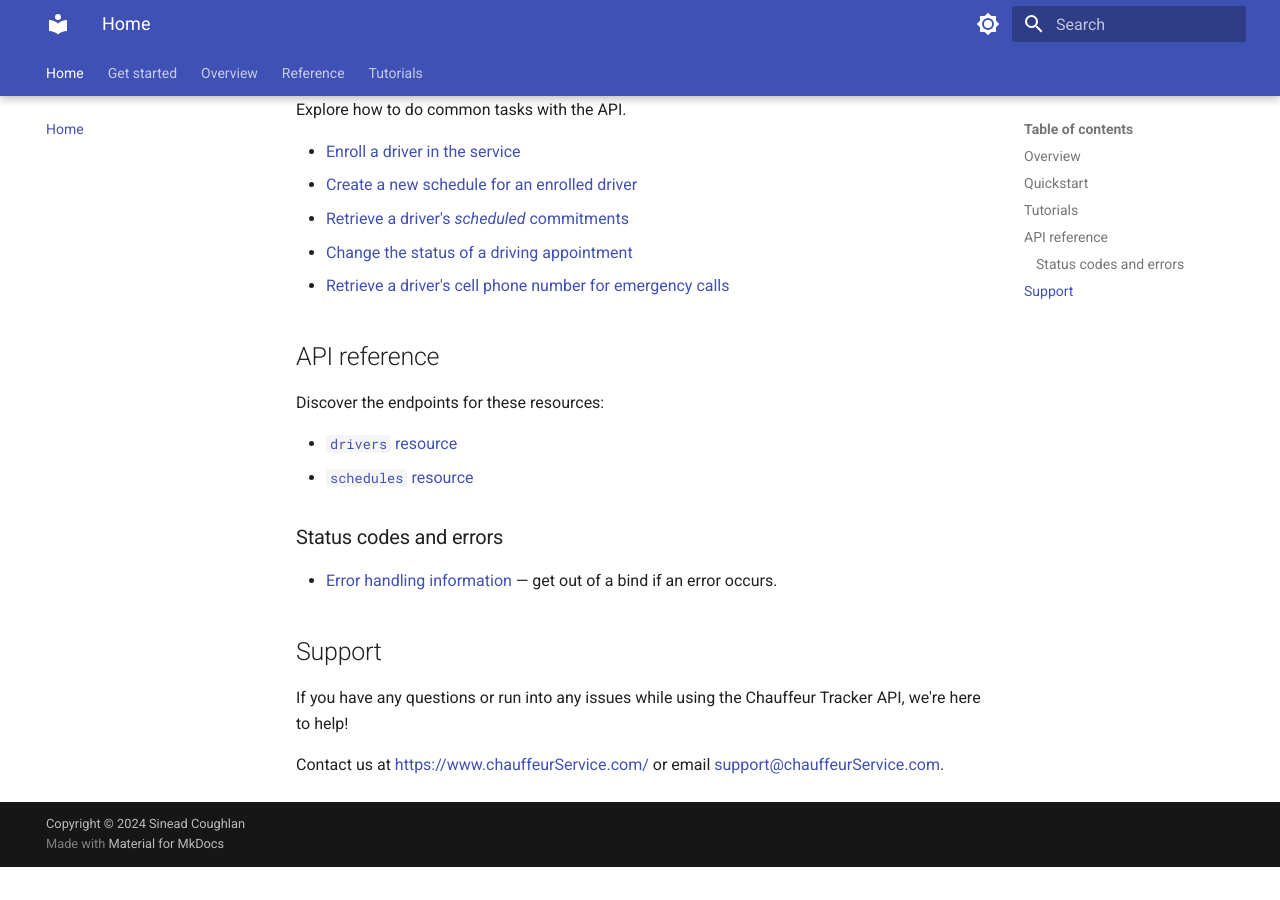
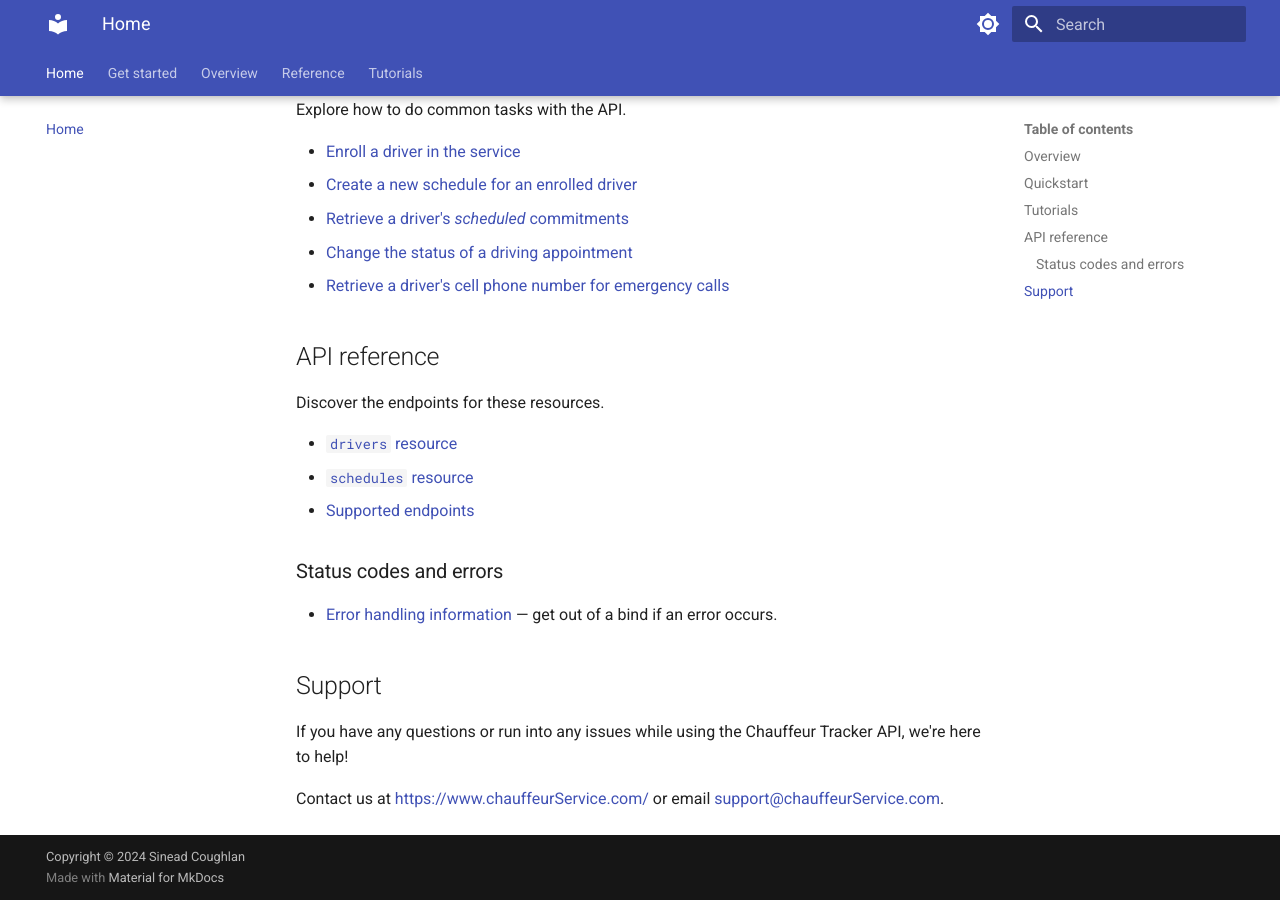
Before and after one commit to sinecoug/chauffeur_tracker, an MkDocs documentation site: the page built from docs/index.md, in a window 1280 px wide and 900 px high, scrolled down 793 px. Built offline with MkDocs 1.6.1 and Material for MkDocs 9.7.7, drawn with Linux system fonts in a browser that asks for light colours; before the commit the page ends 1660 px from its top, so only the background shows below that.

Commit message:
Commit: final link fixes

```diff
--- a/docs/index.md
+++ b/docs/index.md
@@ -36,14 +36,15 @@
 
 ## API reference
 
-Discover the endpoints for these resources:
+Discover the endpoints for these resources.
 
 * [`drivers` resource](reference/1-resources/drivers.md)
 * [`schedules` resource](reference/1-resources/schedules.md)
+* [Supported endpoints](reference/3-supported-endpoints/supported-endpoints.md)
 
 ### Status codes and errors
 
-* [Error handling information](reference/4-error-handling.md) — get out of a bind if an error occurs.
+* [Error handling information](reference/4-error-handling/error-handling.md) — get out of a bind if an error occurs.
 
 ## Support
 
```
Also changed, not shown: docs/reference/3-supported-endpoints/supported-endpoints.md (renamed from docs/reference/3-supported-endpoints.md), docs/reference/4-error-handling/error-handling.md (renamed from docs/reference/4-error-handling.md).
